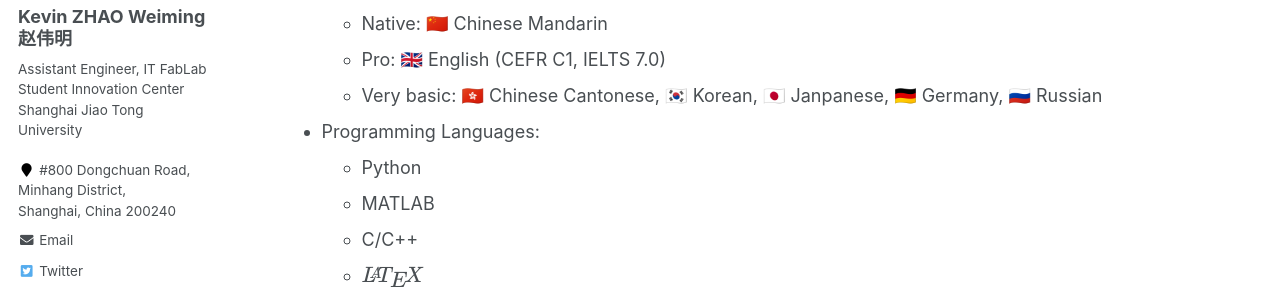
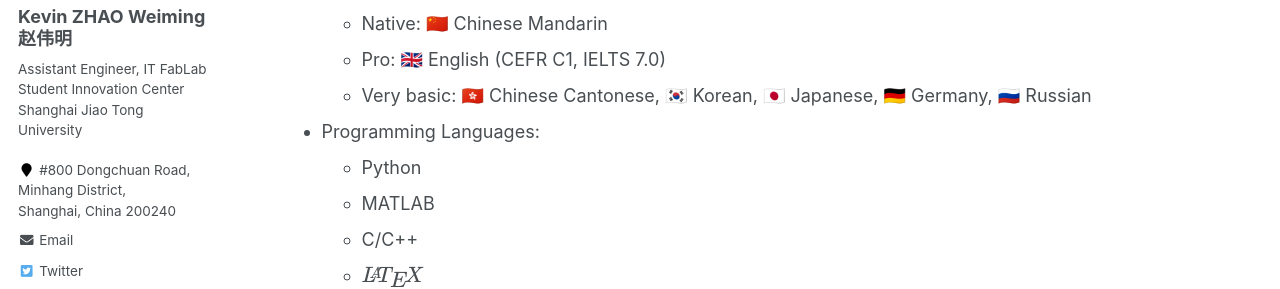
Before and after one commit to zwm0426/zwm0426.github.io, a Jekyll site: the page built from _pages/cv.md, in a window 1280 px wide and 900 px high, scrolled down 1254 px. Shown: the part 215-504 px from the top of the window. Built offline with Jekyll 4.4.1, drawn with Linux system fonts in a browser that asks for light colours; formulas are drawn with MathJax 3.

Commit message:
Update cv.md

```diff
--- a/_pages/cv.md
+++ b/_pages/cv.md
@@ -60,7 +60,7 @@ Skill
 * Languages:
   * Native: 🇨🇳 Chinese Mandarin
   * Pro: 🇬🇧 English (CEFR C1, IELTS 7.0)
-  * Very basic: 🇭🇰 Chinese Cantonese, 🇰🇷 Korean, 🇯🇵 Janpanese, 🇩🇪 Germany, 🇷🇺 Russian
+  * Very basic: 🇭🇰 Chinese Cantonese, 🇰🇷 Korean, 🇯🇵 Japanese, 🇩🇪 Germany, 🇷🇺 Russian
 
 * Programming Languages:
   * Python
```
